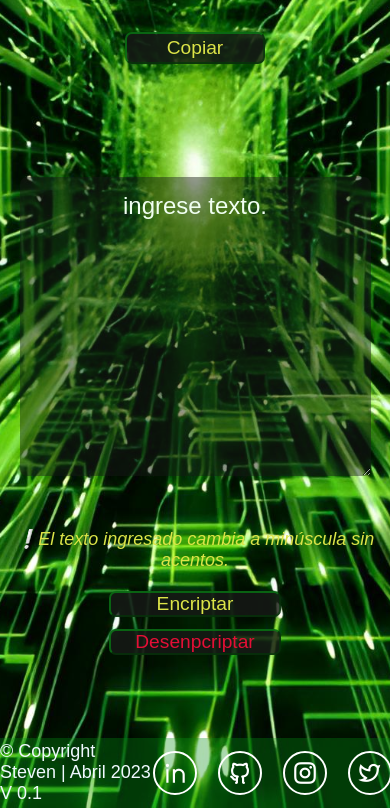
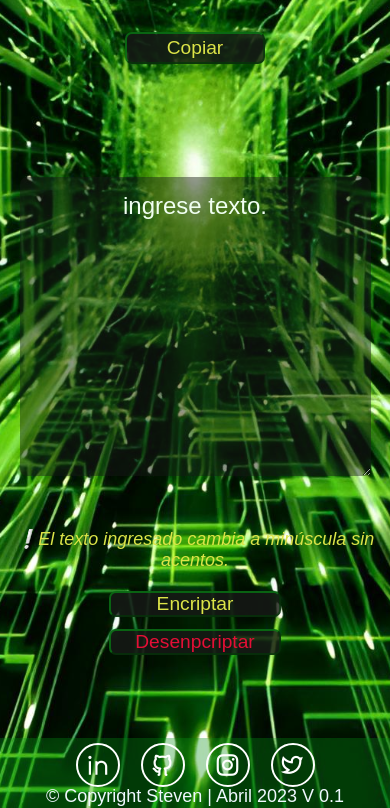
Before and after one commit to StevenSun7/Encriptador-Oracle, a plain HTML site: page index.html in a window 390 px wide. Shown: the part 471-1279 px from the top of the page. Drawn offline with nearby package versions, Linux system fonts and the light colour scheme.

Commit message:
Corregimos Responsive footer

```diff
--- a/css/index.css
+++ b/css/index.css
@@ -436,4 +436,12 @@
         height: 40%;
         text-align: center;
     }
+
+    .icon {
+        margin-top: 7px;
+    }
+
+    .footer {
+        flex-direction: column;
+    }
 }
--- a/index.html
+++ b/index.html
@@ -45,9 +45,6 @@
                     </div>
                 </main>
                 <footer class="footer">
-                    <div>
-                    <p class="copyright">&copy Copyright Steven | Abril 2023  V 0.1</p>
-                    </div>
                     <div class="icons">
                         <a href="https://www.linkedin.com/in/esteban-paez/" class="icon icon--linkedin" target="_blank">
                             <i class="ri-linkedin-line"></i>
@@ -62,6 +59,9 @@
                             <i class="ri-twitter-line"></i>
                         </a>
                     </div>
+                    <div>
+                    <p class="copyright">&copy Copyright Steven | Abril 2023  V 0.1</p>
+                    </div>
                 </footer>
             </div>
         </div>
```
